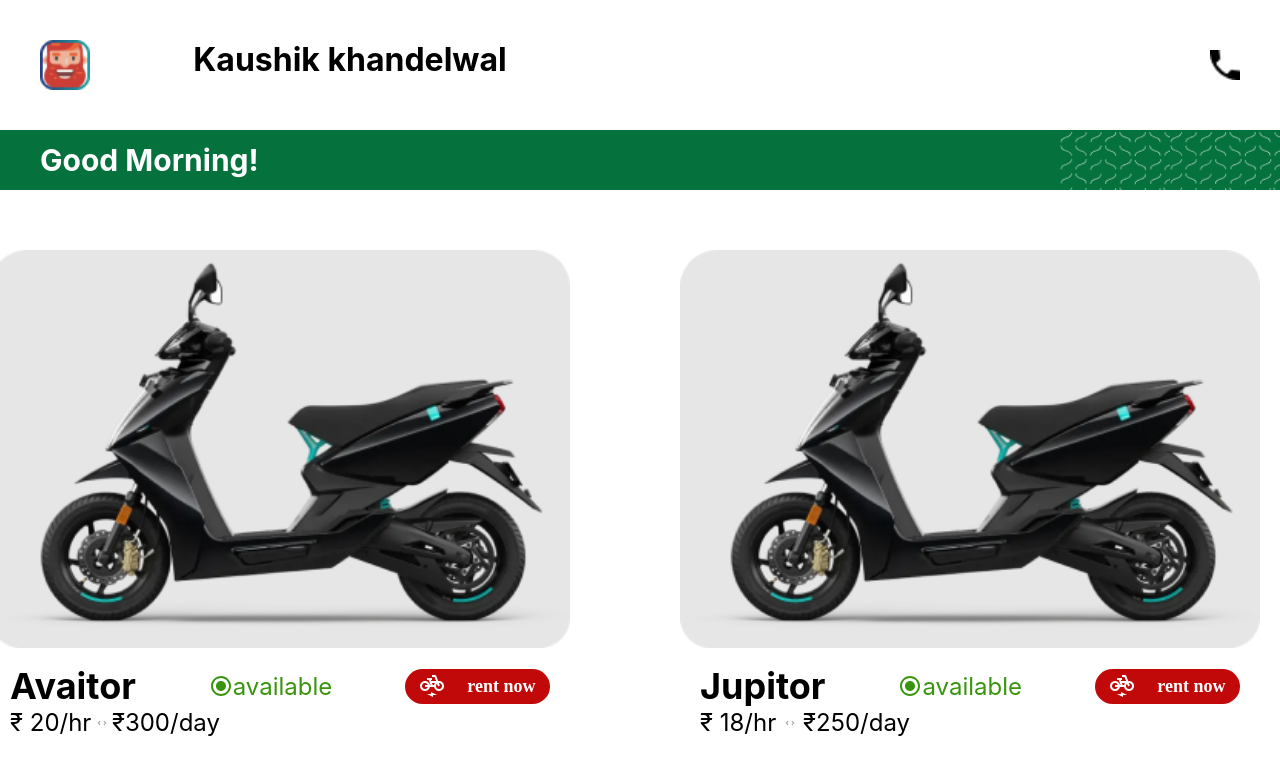
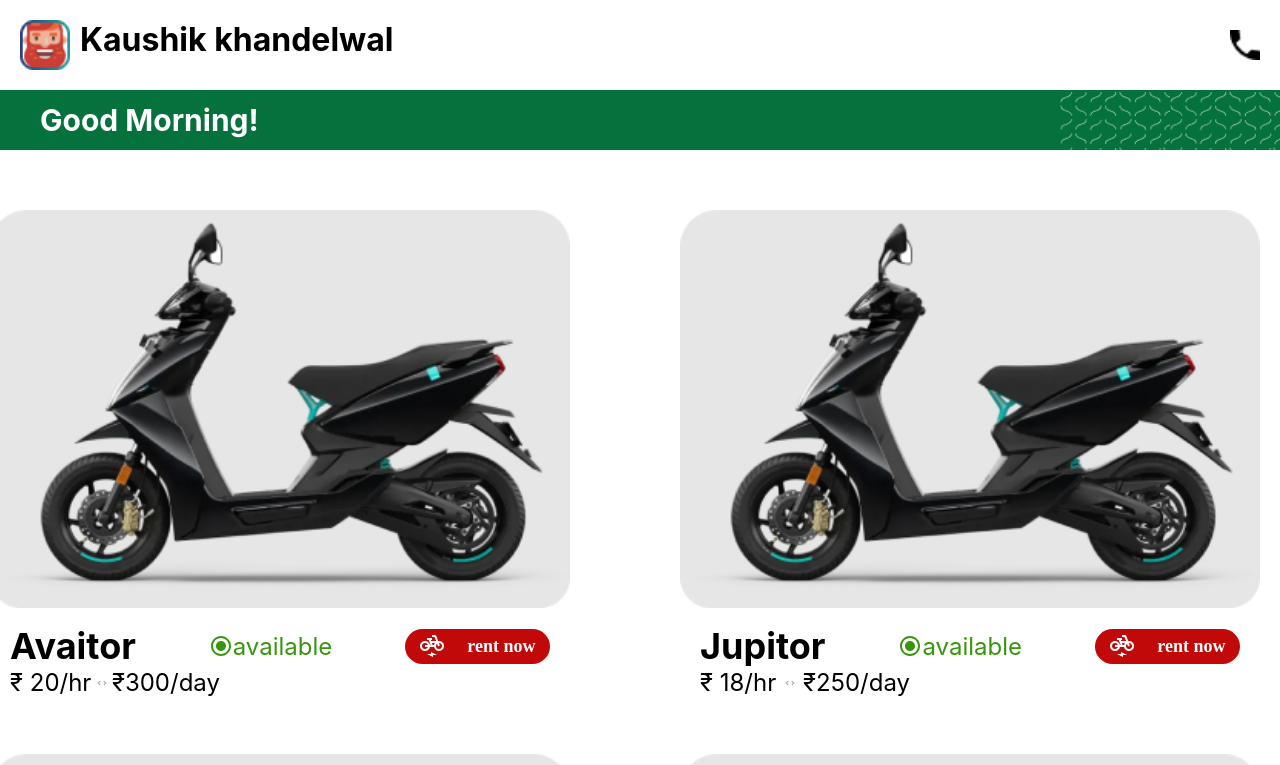
Before and after one commit to poojasinkar94/Bike-renting, a React (Create React App) app: page /home in a window 1280 px wide. Shown: the top 765 px of the page. Built offline with nearby package versions, Linux system fonts and the light colour scheme.

Commit message:
new updates

```diff
--- a/src/styles/homePage.css
+++ b/src/styles/homePage.css
@@ -11,9 +11,19 @@
 
 
 .heading{
-    margin: 40px;
+    width: 100%;
+    margin: 20px 0;
+    padding: 0 20px;
     display: flex;
     justify-content:space-between;
+}
+
+.profileName{
+    display: flex;
+}
+
+.profileName h1{
+    padding-left: 10px;
 }
 
 .heading .HomePageLogo{
@@ -21,9 +31,7 @@
     height: 50px;
 }
 
-.heading h1{
-    margin-right:600px;
-}
+
 
 .heading .HomePageCall{
     width: 30px;
--- a/src/styles/landingPage.css
+++ b/src/styles/landingPage.css
@@ -3,18 +3,6 @@
     padding: 0;
     box-sizing: border-box;
 }
-
-/* .header{
-    width: 100%;
-    height: 20%;
-    background-color:#05723E;
-}
-
-.header_content{
-    display: flex;
-} */
-
-
 
 .banner{
     background-image: url(../images/landing-page/banner.png);
@@ -167,29 +155,23 @@
 }
 
 .card_content{
-    /* margin:3.5%; */
     margin-top: 20px;
     padding: 20px;
     display: flex;
-    /* flex-direction: column; */
     justify-content: space-between;
     flex-wrap: wrap;
 
 }
 
 
+@media all and (max-width:375px){
+    .banner{
+        width: 100%;
+    }
+}
+
+
 @media all and (max-width:768px) {
-    /* .header{
-        height: 10.5%;
-    }
-    .header_content p{
-        margin-left:40px;
-        margin-top: 30px;
-    }
-    .icons{
-        margin-top: 30px;
-    } */
-
     .banner{
         background-position: center;
     }
@@ -209,7 +191,6 @@
     .air_plane{
         top:600px;
         right:10px;
-        /* left: 575px; */
     }
 
     .about-us{
@@ -225,7 +206,6 @@
     .left-content p{
         width: 100%;
         font-size:1.5rem;
-        /* padding-right:121px; */
     }
 
     .right-content {
@@ -240,7 +220,6 @@
 
     .products{
         padding: 0 30px;
-        /* padding-top:15px */
     }
 
     .card_title h1{
@@ -268,7 +247,7 @@
 @media all and (max-width:1024px){
 
     .air_plane{
-        top:762px;
+        top:714px;
         right:15px;
     }
 
--- a/src/views/HomePage.jsx
+++ b/src/views/HomePage.jsx
@@ -63,9 +63,11 @@
     <div className='Home_Page'>
         <div className="main_heading">
         <div className='heading'>
+            <div className='profileName'>
             <img className='HomePageLogo' src={Logo} alt="HomePageLogo" />
 
             <h1>Kaushik khandelwal</h1>
+            </div>
 
             <img className='HomePageCall' src={Call} alt="HomePageCall" />
 
```
